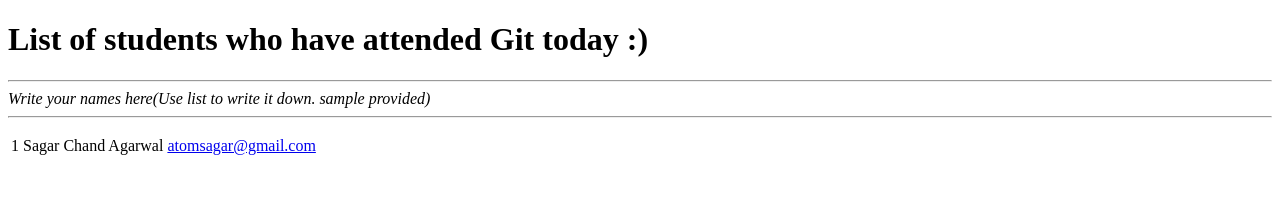
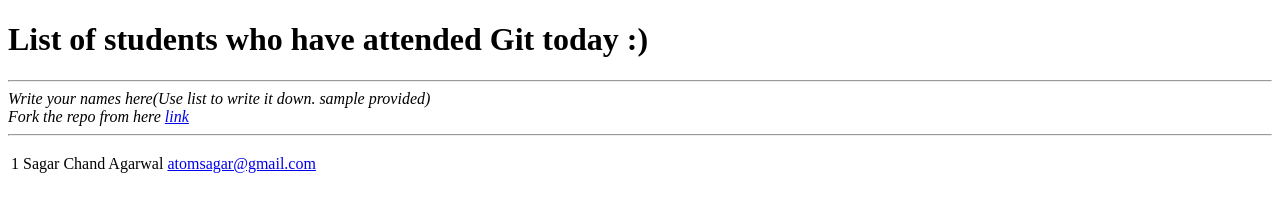
Before and after one commit to walkerps/mozlnmiit.github.io, a plain HTML site: page index.html in a window 1280 px wide. Drawn offline with Linux system fonts and the light colour scheme.

Commit message:
link added

```diff
--- a/index.html
+++ b/index.html
@@ -3,7 +3,10 @@
 <body>
   <h1>List of students who have attended Git today :)</h1>
   <hr>
-  <em>Write your names here(Use list to write it down. sample provided)</em>
+  <em>Write your names here(Use list to write it down. sample provided)
+  <br>
+Fork the repo from here <a href= "https://github.com/MozLNMIIT/mozlnmiit.github.io">link</a>
+</em>
   <hr>
   <p>
     <table>
```
